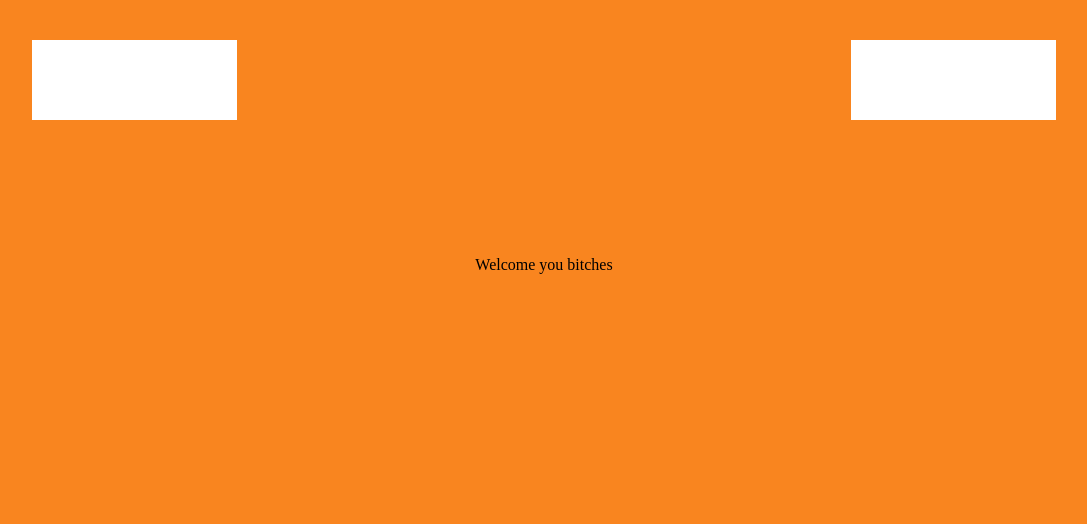
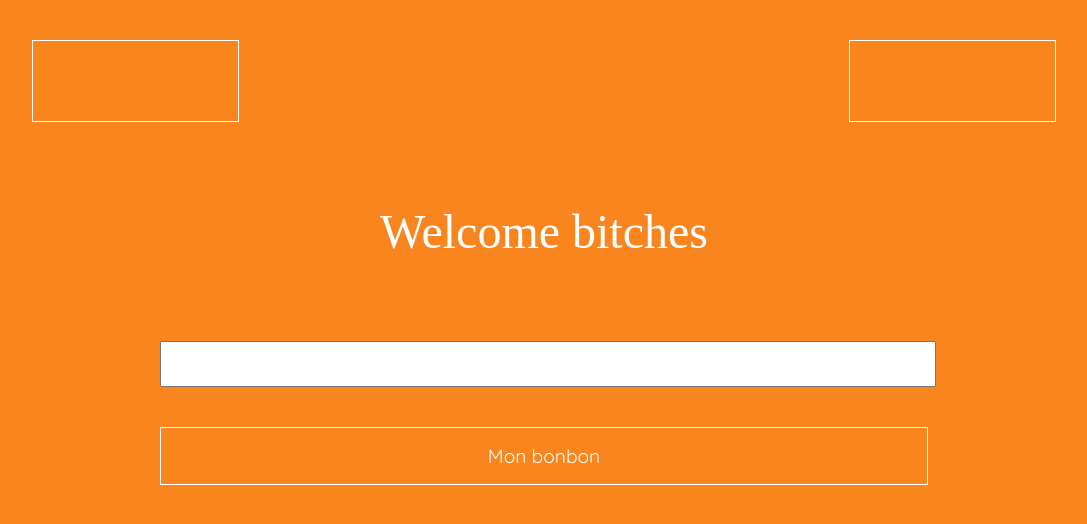
Before and after one commit to Gaerdy/BountyHunter, an Angular app in the folder bountyHunter/: page / in a window 1280 px wide. Shown: the top 524 px of the page, without its empty margins (96-1183 px from the left). Built offline with nearby package versions, Linux system fonts and the light colour scheme; a web font is replaced by a local one.

Commit message:
Search basic done

```diff
--- a/bountyHunter/src/app/app.component.html
+++ b/bountyHunter/src/app/app.component.html
@@ -1,2 +1 @@
-
 <app-search></app-search>
--- a/bountyHunter/src/app/search/search.component.css
+++ b/bountyHunter/src/app/search/search.component.css
@@ -18,17 +18,45 @@
     width: 20%;
     height: 100%;
     margin-top:5vh;
-    background:#fff;
+    border:solid #fff 1px;
+}
+.search-icone:active{
+    opacity:0.7;
 }
 .search-icone:hover{
     cursor: pointer;
 }
 /* Message d'accueil */
 #search-welcome{
-    margin-top:20vh;
+    margin-top:10vh;
+    width: 70%;
+    text-align: center;
 }
 
 /* Recherche */
 #search-research{
     margin-top:10vh;
+    width: 60%;
+    display: flex;
+    flex-direction: column;
 }
+#search-input{
+    width:100%;
+    height: 5vh;
+    margin-bottom:5vh;
+}
+#search-input:focus{
+    outline: none;
+}
+#search-button{
+    width:100%;
+    border: solid #fff 1px;
+    background: none;
+    padding: 2vh;
+}
+#search-button:active{
+    opacity:0.7;
+}
+#search-button:focus{
+    outline:none;
+}
--- a/bountyHunter/src/app/search/search.component.html
+++ b/bountyHunter/src/app/search/search.component.html
@@ -4,9 +4,10 @@
     <div id="search-icone-map" class="search-icone"></div>
   </div>
   <div id="search-welcome">
-    <p id="font-title">Welcome you bitches</p>
+    <p class="font-title">Welcome bitches</p>
   </div>
   <div id="search-research">
-
+    <input id="search-input"/>
+    <button id="search-button" class="font-text">Mon bonbon</button>
   </div>
 </div>
--- a/bountyHunter/src/styles.css
+++ b/bountyHunter/src/styles.css
@@ -14,6 +14,8 @@ html, body {
     font-family: 'Baloo Bhaijaan', cursive;
     color:#fff;
     font-size: 3em;
+    margin-bottom:0.1em;
+    line-height: 1em;
 }
 .font-text{
     font-family: 'Quicksand', sans-serif;
```
